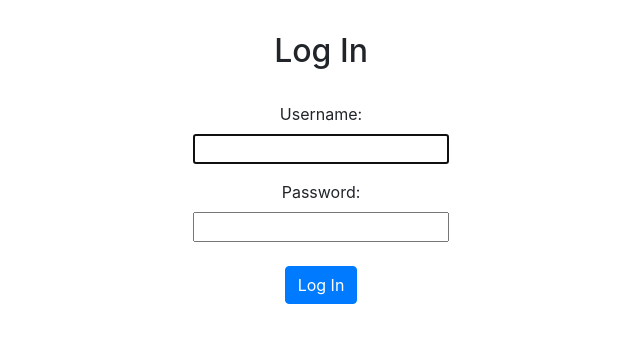
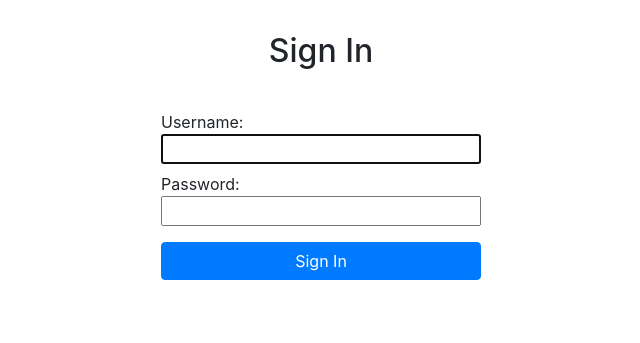
Before and after one commit to AdamJedrychowski/Recipt-Scanner, a Django app: page /accounts/login/ in a window 1280 px wide. Shown: the part 56-399 px from the top of the page, without its empty margins (319-959 px from the left). Run offline with Django 4.2, Linux system fonts and the light colour scheme.

Commit message:
Improve forms look

```diff
--- a/server/scanner/urls.py
+++ b/server/scanner/urls.py
@@ -4,7 +4,7 @@ from . import views
 urlpatterns = [
     path('', views.index, name='index'),
     path("accounts/", include("django.contrib.auth.urls")),
-    path("signup/", views.SignUpView.as_view(), name="signup"),
+    path("signup/", views.sign_up, name="signup"),
     path("upload_receipt/", views.upload_receipt, name="upload_receipt"),
     # path("upload_receipt/scan/", views.scan, name="scan"),
     path("view/", views.view, name="view"),
--- a/server/server/settings.py
+++ b/server/server/settings.py
@@ -37,7 +37,8 @@ INSTALLED_APPS = [
     'django.contrib.sessions',
     'django.contrib.messages',
     'django.contrib.staticfiles',
-    'scanner.apps.ReceiptScannerConfig'
+    'scanner.apps.ReceiptScannerConfig',
+    'crispy_forms'
 ]
 
 MIDDLEWARE = [
@@ -133,3 +134,5 @@ DEFAULT_AUTO_FIELD = 'django.db.models.BigAutoField'
 
 LOGIN_REDIRECT_URL = "/"
 LOGOUT_REDIRECT_URL = "/"
+
+CRISPY_TEMPLATE_PACK='bootstrap4'
--- a/server/static/css/forms.css
+++ b/server/static/css/forms.css
@@ -19,9 +19,37 @@
 }
 
 .submit-btn {
-    margin-top: .5em;
+  margin-top: 0.5em;
 }
 
 #formFile {
   cursor: pointer;
 }
+
+.form-container {
+  margin: 0 auto;
+  width: 20rem;
+}
+
+.form-field-container {
+  width: 100%;
+  display: flex;
+  flex-direction: column;
+  justify-items: left;
+}
+
+.form-field-container label {
+  width: fit-content;
+  margin-bottom: 0px;
+  margin-top: 0.5rem;
+}
+
+.error-msg {
+  color: red;
+  font-size: 0.75rem;
+}
+
+.submit-btn {
+  width: 100%;
+  margin-top: 1rem;
+}
--- /dev/null
+++ b/server/templates/formFields.html
@@ -0,0 +1,8 @@
+{% load static %} {%block formFields%} {% for field in form %}
+<div class="form-field-container">
+  {{ field.label_tag }} {{ field }} {% for error in field.errors %}
+  <span class="error-msg">{{ error }}</span>
+  {% endfor %}
+</div>
+
+{% endfor %} {%endblock%}
--- a/server/templates/registration/login.html
+++ b/server/templates/registration/login.html
@@ -1,13 +1,15 @@
 {% include "navbar.html" %} {% load static %}
 <head>
-    {% include "head.html" %}
-    <title>Login</title>
-    <link rel="stylesheet" type="text/css" href="{% static 'css/forms.css' %}" />
+  {% include "head.html" %}
+  <title>Login</title>
+  <link rel="stylesheet" type="text/css" href="{% static 'css/forms.css' %}" />
 </head>
 <body>
+  <div class="form-container">
     <form method="post" class="sign-form">
-        <h2>Log In</h2>
-        {% csrf_token %} {{ form.as_p }}
-        <button type="submit" class="btn btn-primary submit-btn">Log In</button>
+      <h2>Sign In</h2>
+      {% csrf_token %} {%include "formFields.html"%}
+      <button type="submit" class="btn btn-primary submit-btn">Sign In</button>
     </form>
+  </div>
 </body>
```
Also changed, not shown: server/scanner/forms.py (+7 -0 lines), server/scanner/views.py (+29 -9 lines), server/templates/registration/signup.html (+12 -8 lines), server/static/css/style.css (line endings or trailing spaces), server/templates/navbar.html (indentation only). Lines whose indentation alone changed are shown as unchanged.
